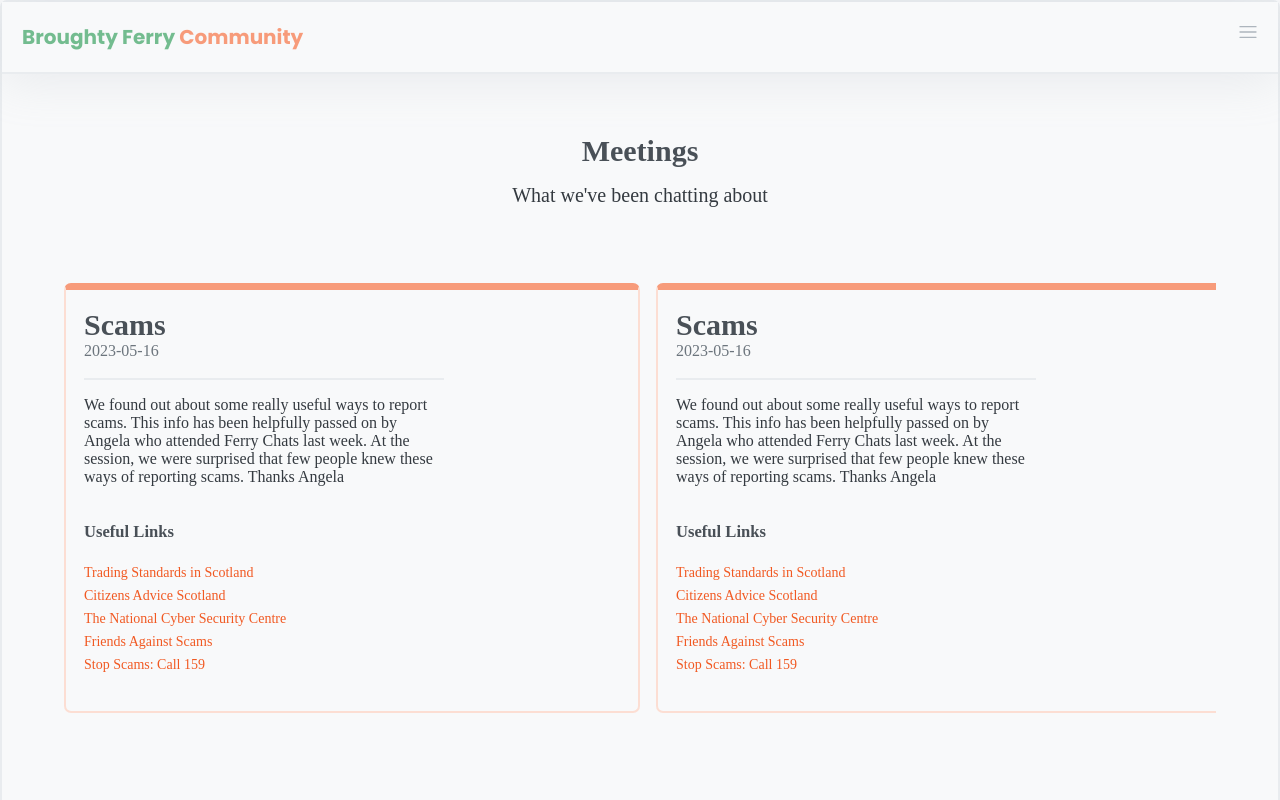
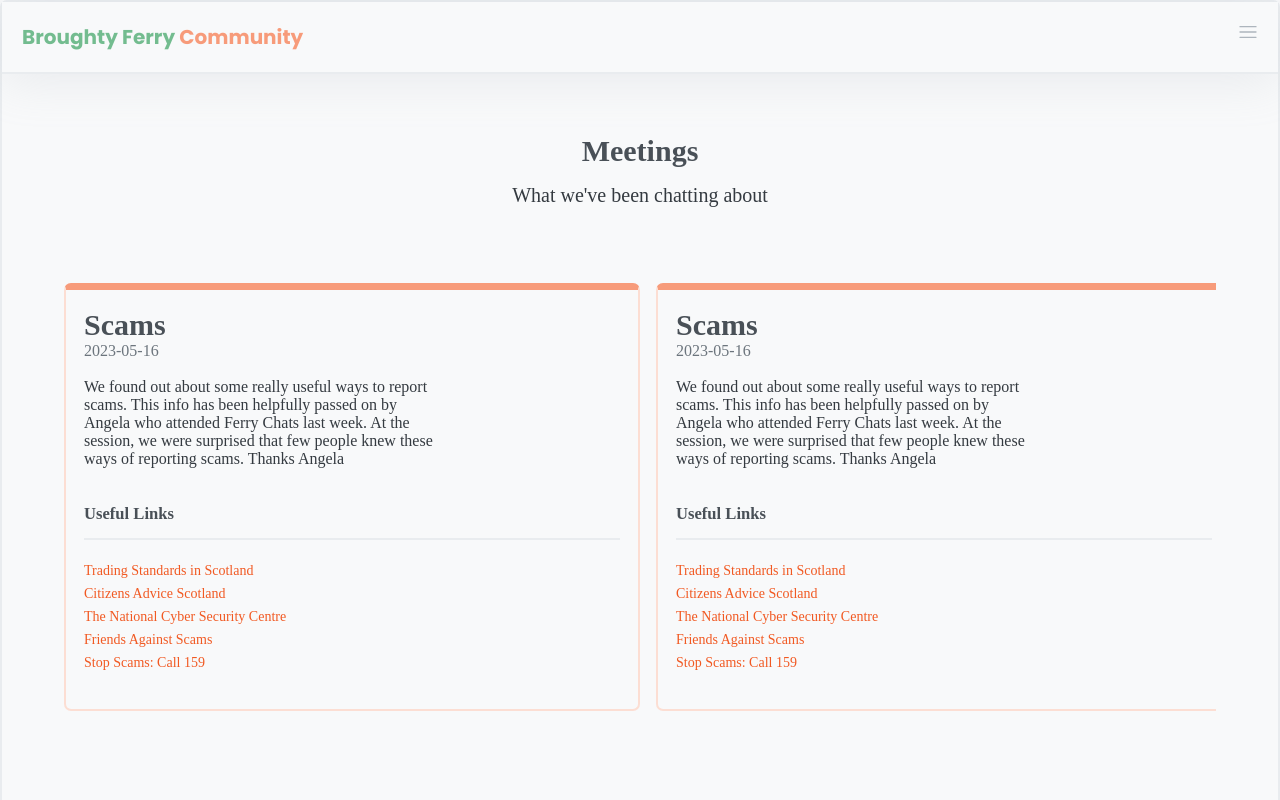
Before and after one commit to long-lane/broughty_ferry_community, a React (Vite) app: page /broughty_ferry_community/what-we-do/ferry-chats in a window 1280 px wide. Shown: the top 800 px of the page. Built offline with nearby package versions, Linux system fonts and the light colour scheme; a web font is replaced by a local one.

Commit message:
restyling ccards

```diff
--- a/src/App.css
+++ b/src/App.css
@@ -355,14 +355,14 @@ footer {
         flex: 1 0 100%;
         margin-top: -18px; }
       .meetings div article p {
-        border-top: 2px solid #e9ecef;
-        padding-top: 16px;
         font-size: 16px; }
       .meetings div article h5 {
         flex: 1 0 100%;
         text-transform: capitalize;
         margin-top: 18px;
-        color: #495057; }
+        color: #495057;
+        border-bottom: 2px solid #e9ecef;
+        padding-bottom: 14px; }
       .meetings div article ul {
         display: flex;
         flex: 1 0 100%;
--- a/src/App.scss
+++ b/src/App.scss
@@ -476,10 +476,7 @@ footer {
         }
       }
       p {
-        border-top: 2px solid $grey200;
-        padding: {
-          top: $m;
-        }
+
         font: {
           size: $m;
         }
@@ -490,6 +487,8 @@ footer {
         text-transform: capitalize;
         margin-top: $l;
         color: $grey700;
+        border-bottom: 2px solid $grey200;
+        padding-bottom: $s;
       }
       ul {
         display: flex;
@@ -514,7 +513,6 @@ footer {
           }
         }
       }
-
     }
   }
 }
--- a/src/components/Meetings.jsx
+++ b/src/components/Meetings.jsx
@@ -1,11 +1,9 @@
 import React, { useRef } from "react";
-import fraud from "../assets/img/meetings/fraud.webp";
 import { AiOutlineArrowLeft, AiOutlineArrowRight } from "react-icons/ai";
 
 export const Meetings = () => {
   const meetings = [
     {
-      img: fraud,
       alt: "alt text for image",
       title: "Scams",
       text: "We found out about some really useful ways to report scams.  This info has been helpfully passed on by Angela who attended Ferry Chats last week.  At the session, we were surprised that few people knew these ways of reporting scams. Thanks Angela",
@@ -36,7 +34,6 @@ export const Meetings = () => {
     },
 
     {
-      img: fraud,
       alt: "alt text for image",
       title: "Scams",
       text: "We found out about some really useful ways to report scams.  This info has been helpfully passed on by Angela who attended Ferry Chats last week.  At the session, we were surprised that few people knew these ways of reporting scams. Thanks Angela",
@@ -67,7 +64,6 @@ export const Meetings = () => {
     },
 
     {
-      img: fraud,
       alt: "alt text for image",
       title: "Scams",
       text: "We found out about some really useful ways to report scams.  This info has been helpfully passed on by Angela who attended Ferry Chats last week.  At the session, we were surprised that few people knew these ways of reporting scams. Thanks Angela",
@@ -98,7 +94,6 @@ export const Meetings = () => {
     },
 
     {
-      img: fraud,
       alt: "alt text for image",
       title: "Scams",
       text: "We found out about some really useful ways to report scams.  This info has been helpfully passed on by Angela who attended Ferry Chats last week.  At the session, we were surprised that few people knew these ways of reporting scams. Thanks Angela",
@@ -129,7 +124,6 @@ export const Meetings = () => {
     },
 
     {
-      img: fraud,
       alt: "alt text for image",
       title: "Scams",
       text: "We found out about some really useful ways to report scams.  This info has been helpfully passed on by Angela who attended Ferry Chats last week.  At the session, we were surprised that few people knew these ways of reporting scams. Thanks Angela",
@@ -182,7 +176,6 @@ export const Meetings = () => {
         {meetings.map((meeting) => {
           return (
             <article key={meeting.meetingDate}>
-              {/* <img src={meeting.img} alt={meeting.alt} loading="lazy" /> */}
               <h4>{meeting.title}</h4>
               <time dateTime={meeting.meetingDate}>
                 {" "}
```
Also changed, not shown: 2 other files (tests, documents, lock files or other folders).
